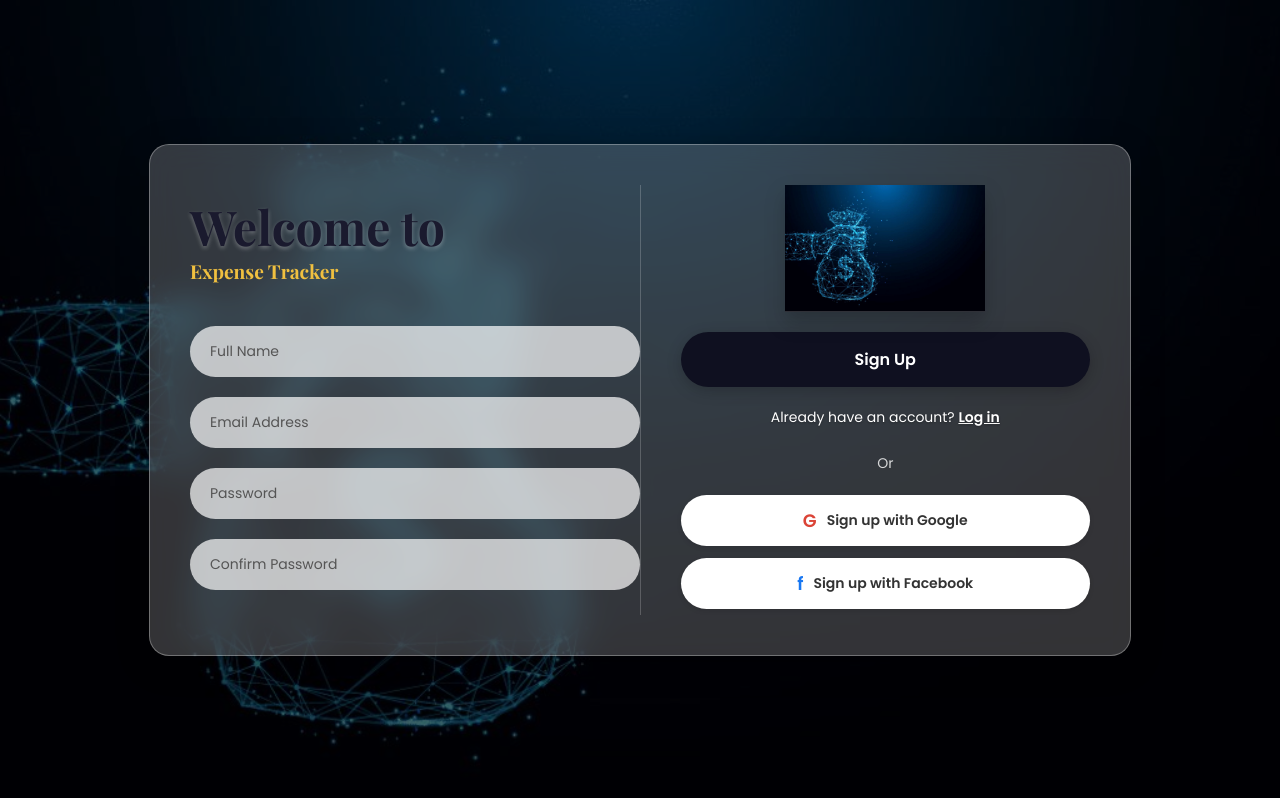
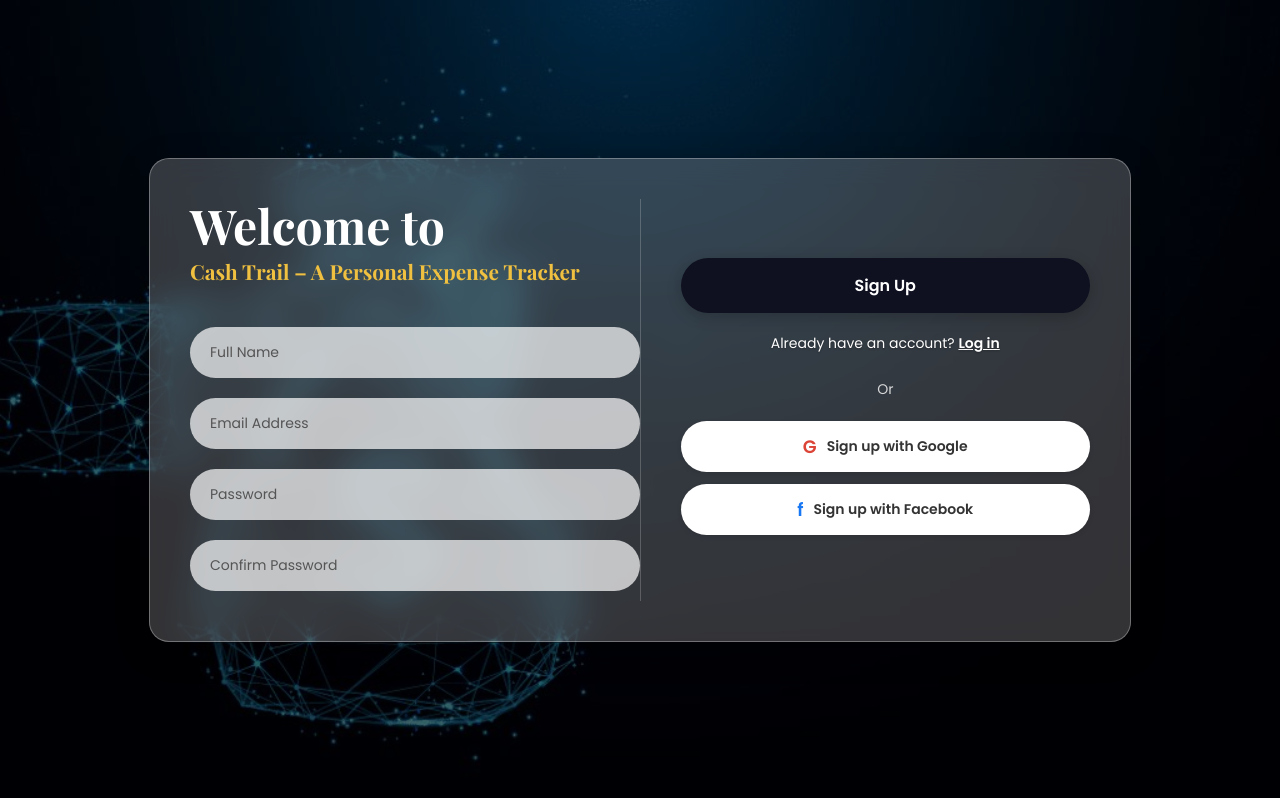
Before and after one commit to Fahmida-Jannat/Project, a React (Vite) app: page / in a window 1280 px wide. Built offline with nearby package versions, Linux system fonts and the light colour scheme.

Commit message:
Refactor RegisterPage component and improve UI

```diff
--- a/src/RegisterPage.tsx
+++ b/src/RegisterPage.tsx
@@ -17,25 +17,29 @@ const RegisterPage: React.FC = () => {
 
   const handleRegister = async (e: React.FormEvent) => {
     e.preventDefault();
+
     if (password !== confirmPassword) {
       toast.error("Passwords do not match!");
       return;
     }
+
     try {
       const userCredential = await createUserWithEmailAndPassword(auth, email, password);
       await updateProfile(userCredential.user, { displayName: fullName });
-      toast.success("Account created successfully 🎉");
+
+      toast.success("Account created successfully");
+
       setFullName('');
       setEmail('');
       setPassword('');
       setConfirmPassword('');
     } catch (error: any) {
       if (error.code === "auth/email-already-in-use") {
-        toast.error("This email is already registered. Please login.");
+        toast.error("This email is already registered.");
       } else if (error.code === "auth/invalid-email") {
         toast.error("Invalid email address.");
       } else if (error.code === "auth/weak-password") {
-        toast.error("Password should be at least 6 characters.");
+        toast.error("Password must be at least 6 characters.");
       } else {
         toast.error("Registration failed. Please try again.");
       }
@@ -46,9 +50,9 @@ const RegisterPage: React.FC = () => {
     const provider = new GoogleAuthProvider();
     try {
       await signInWithPopup(auth, provider);
-      toast.success("Signed in with Google 🚀");
-    } catch (error: any) {
-      toast.error("Google sign-in failed. Please try again.");
+      toast.success("Signed in with Google");
+    } catch {
+      toast.error("Google sign-in failed.");
     }
   };
 
@@ -56,24 +60,24 @@ const RegisterPage: React.FC = () => {
     <div className="register-container">
       <div className="glass-card">
         <div className="form-section">
-          <div style={{ marginBottom: '30px', textAlign: 'left' }}>
+          <div style={{ marginBottom: '30px' }}>
             <h1 style={{
               margin: 0,
               fontSize: '3rem',
-              color: '#1a1a2e',
-              fontFamily: "'Playfair Display', serif",
-              textShadow: '0 2px 4px rgba(255,255,255,0.3)'
+              color: '#ffffff',
+              fontFamily: "'Playfair Display', serif"
             }}>
               Welcome to
             </h1>
+
             <p style={{
               margin: '5px 0 0',
-              fontSize: '1.2rem',
+              fontSize: '1.3rem',
               color: '#f0c040',
               fontWeight: 700,
               fontFamily: "'Playfair Display', serif"
             }}>
-              Expense Tracker
+              Cash Trail – A Personal Expense Tracker
             </p>
           </div>
 
@@ -85,6 +89,7 @@ const RegisterPage: React.FC = () => {
               onChange={(e) => setFullName(e.target.value)}
               required
             />
+
             <input
               type="email"
               placeholder="Email Address"
@@ -92,6 +97,7 @@ const RegisterPage: React.FC = () => {
               onChange={(e) => setEmail(e.target.value)}
               required
             />
+
             <input
               type="password"
               placeholder="Password"
@@ -99,6 +105,7 @@ const RegisterPage: React.FC = () => {
               onChange={(e) => setPassword(e.target.value)}
               required
             />
+
             <input
               type="password"
               placeholder="Confirm Password"
@@ -106,14 +113,15 @@ const RegisterPage: React.FC = () => {
               onChange={(e) => setConfirmPassword(e.target.value)}
               required
             />
+
             <button type="submit" style={{ display: 'none' }}></button>
           </form>
         </div>
 
         <div className="action-section">
-          <img src="/money-bag.jpg" alt="Expense Tracker Illustration" className="side-image" />
-
-          <button onClick={handleRegister} className="btn-primary">Sign Up</button>
+          <button onClick={handleRegister} className="btn-primary">
+            Sign Up
+          </button>
 
           <p className="login-link">
             Already have an account? <span className="link-text">Log in</span>
@@ -121,12 +129,12 @@ const RegisterPage: React.FC = () => {
 
           <div className="divider">Or</div>
 
-          <button onClick={handleGoogleSignIn} className="btn-social google">
+          <button onClick={handleGoogleSignIn} className="btn-social">
             <span style={{ fontWeight: 'bold', fontSize: '18px', color: '#DB4437' }}>G</span>
             <span>Sign up with Google</span>
           </button>
 
-          <button className="btn-social facebook">
+          <button className="btn-social">
             <span style={{ fontWeight: 'bold', fontSize: '18px', color: '#1877F2' }}>f</span>
             <span>Sign up with Facebook</span>
           </button>
```
